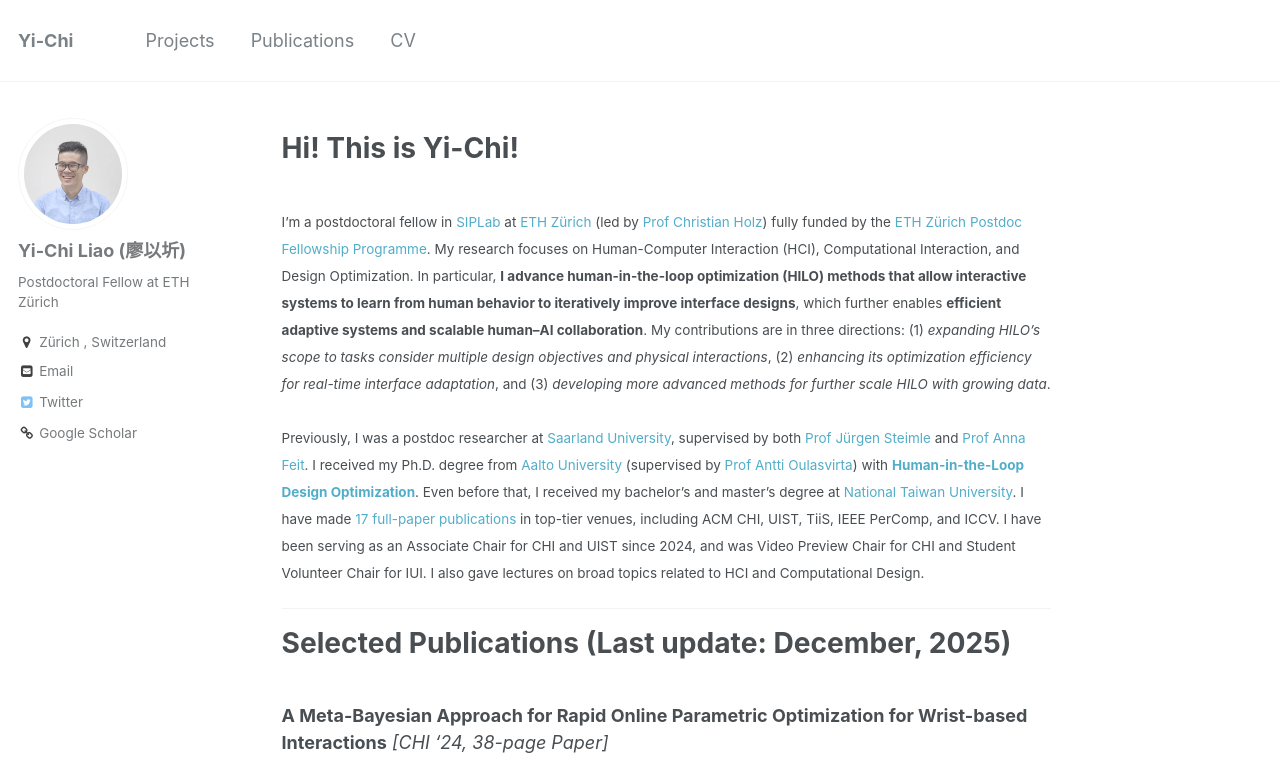
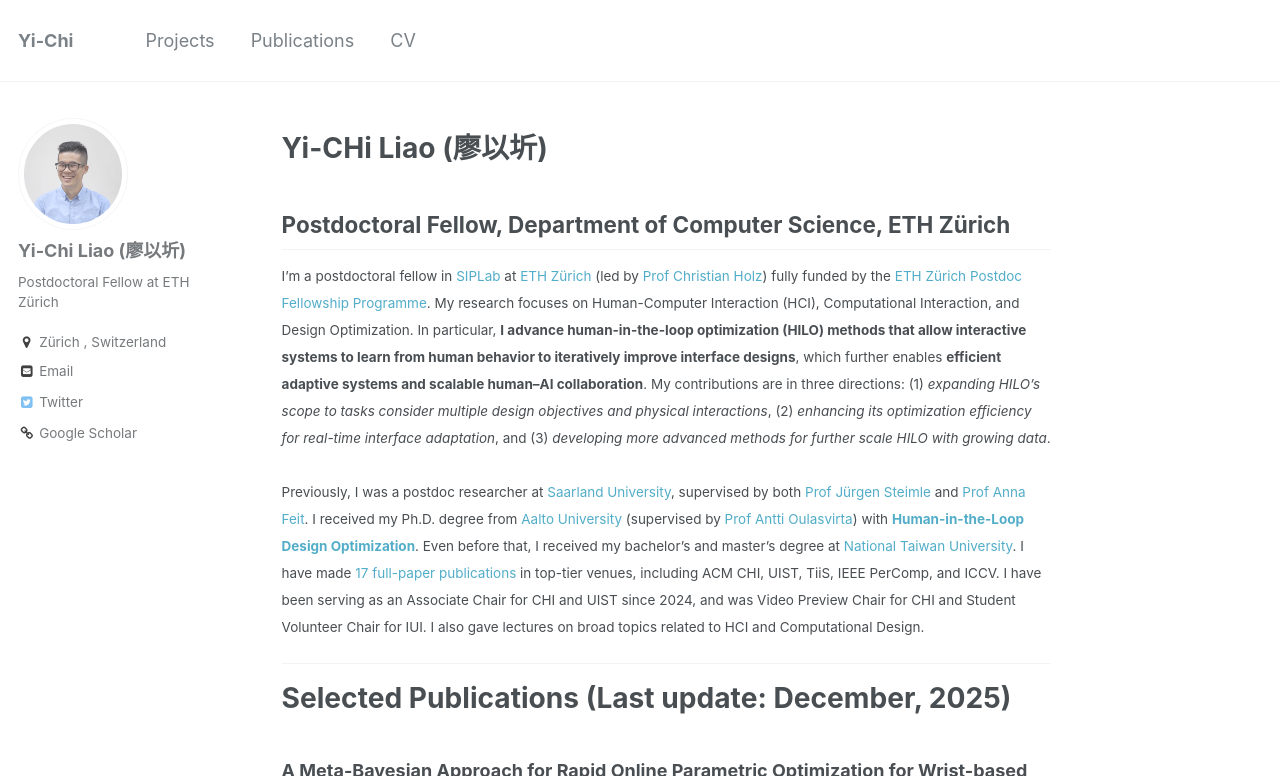
Before and after one commit to yichiliao/yichiliao.github.io, a Jekyll site: the page built from _pages/about.md, in a window 1280 px wide and 900 px high, cut to the strip 0-776 px from the top of the window. Built offline with Jekyll 4.4.1, drawn with Linux system fonts in a browser that asks for light colours.

Commit message:
updating publications

```diff
--- a/_pages/about.md
+++ b/_pages/about.md
@@ -7,8 +7,8 @@ redirect_from:
   - /about/
   - /about.html
 ---
-# Hi! This is Yi-Chi!
-<br>
+# Yi-CHi Liao (廖以圻)
+## Postdoctoral Fellow, Department of Computer Science, ETH Zürich
 <small>
 I’m a postdoctoral fellow in [SIPLab](https://siplab.org/) at [ETH Zürich](https://ethz.ch/en.html) (led by [Prof Christian Holz](https://www.christianholz.net/)) fully funded by the [ETH Zürich Postdoc Fellowship Programme](https://ethz.ch/en/research/research-promotion/eth-fellowships.html). My research focuses on Human-Computer Interaction (HCI), Computational Interaction, and Design Optimization. In particular, **I advance human-in-the-loop optimization (HILO) methods that allow interactive systems to learn from human behavior to iteratively improve interface designs**, which further enables **efficient adaptive systems and scalable human–AI collaboration**.
 My contributions are in three directions: (1) *expanding HILO's scope to tasks consider multiple design objectives and physical interactions*, (2) *enhancing its optimization efficiency for real-time interface adaptation*, and (3) *developing more advanced methods for further scale HILO with growing data*.
```
